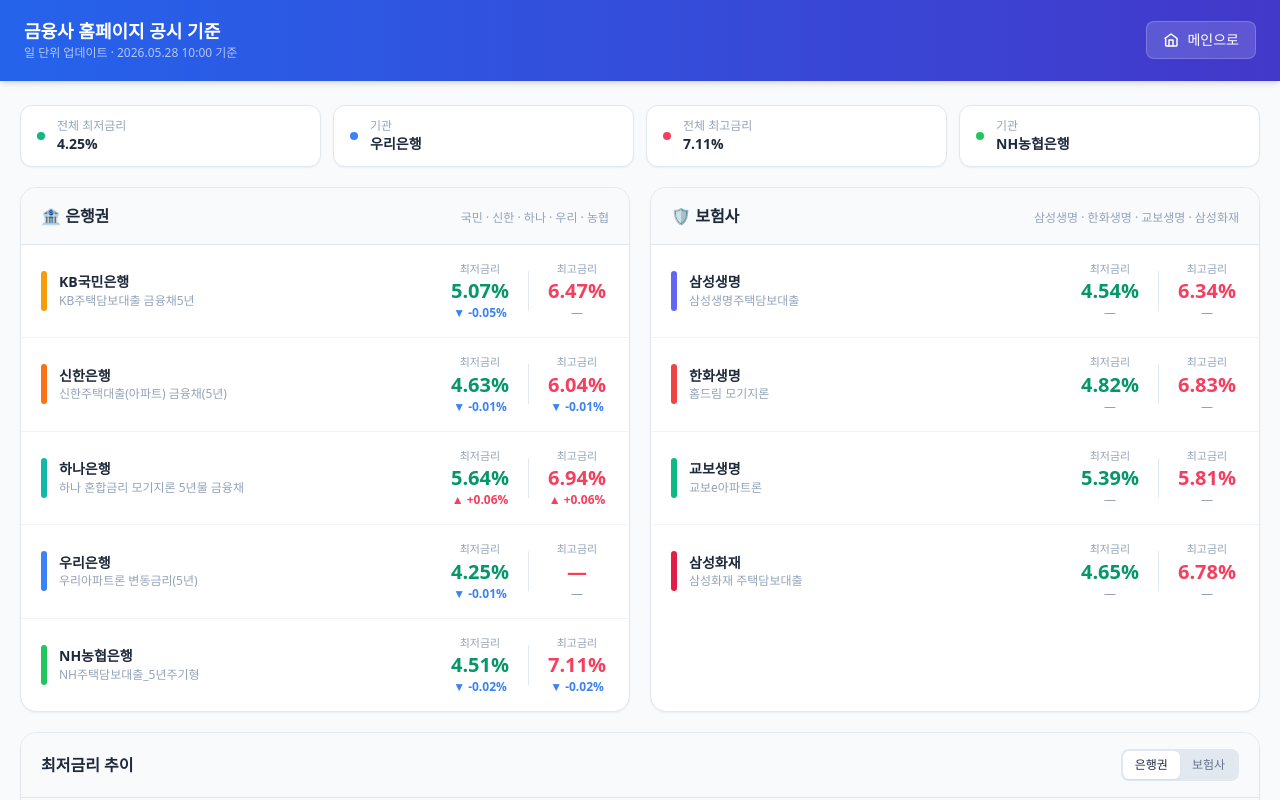
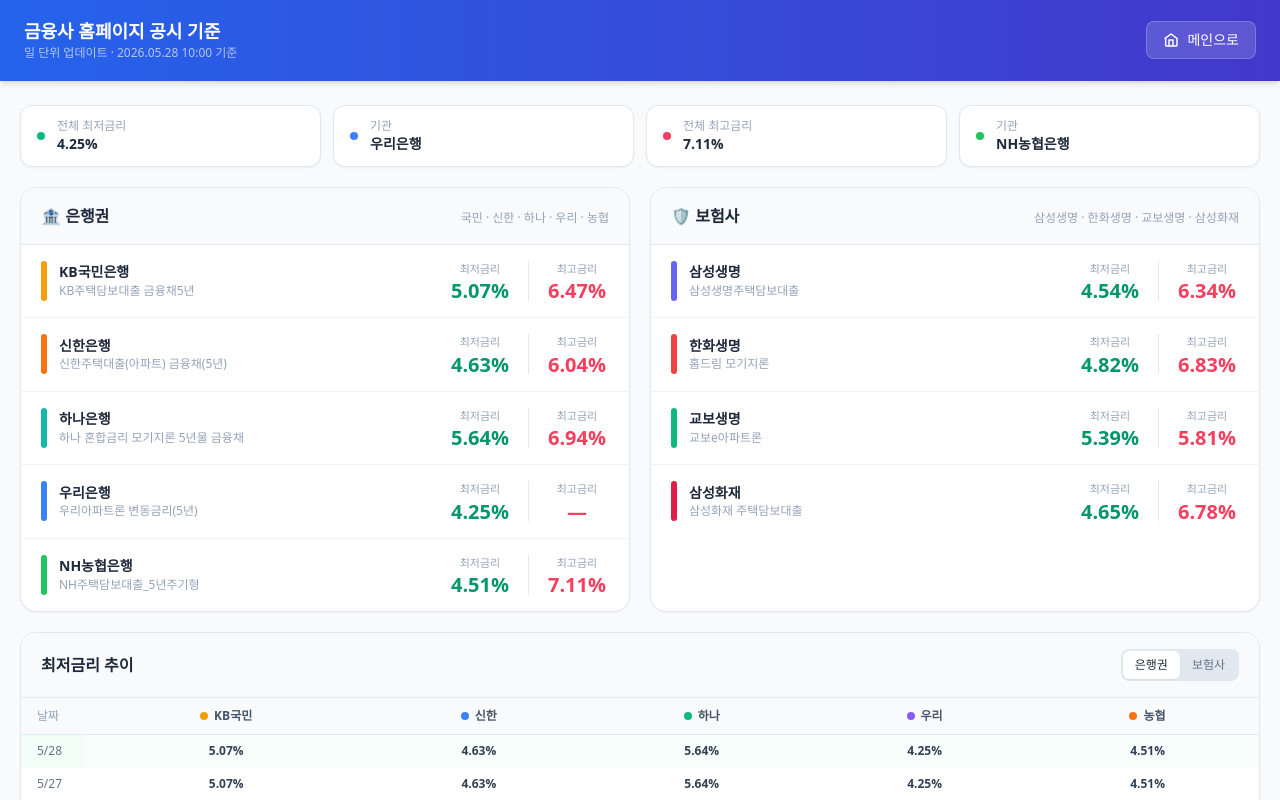
Before and after one commit to adneo-beep/rate_monitor, a React (Vite) app: page / in a window 1280 px wide. Both pictures are taken after a click on the button 292 px from the left and 452 px from the top of the page. Shown: the top 800 px of the page. Built offline with nearby package versions, Linux system fonts and the light colour scheme.

Commit message:
remove rate change indicators from RateRow

```diff
--- a/src/components/RateRow.jsx
+++ b/src/components/RateRow.jsx
@@ -1,21 +1,4 @@
-function ChangeIndicator({ value }) {
-  if (value === null || value === undefined) return null
-  if (value === 0) return <span className="text-slate-400 text-xs leading-none">—</span>
-  if (value > 0) {
-    return (
-      <span className="text-rose-500 text-xs font-semibold leading-none">
-        ▲ +{value.toFixed(2)}%
-      </span>
-    )
-  }
-  return (
-    <span className="text-blue-500 text-xs font-semibold leading-none">
-      ▼ {value.toFixed(2)}%
-    </span>
-  )
-}
-
-export default function RateRow({ name, product, minRate, maxRate, minChange, maxChange, colorHex, displayRange }) {
+export default function RateRow({ name, product, minRate, maxRate, colorHex }) {
   return (
     <div className="flex items-center py-4 px-5 border-b border-slate-100 last:border-0 hover:bg-slate-50 transition-colors">
       {/* Institution name */}
@@ -31,23 +14,11 @@
       </div>
 
       {/* Rates */}
-      {displayRange ? (
-        <div className="shrink-0 text-right">
-          <div className="text-[11px] text-slate-400 font-medium mb-1">제안금리 범위</div>
-          <div className="text-base font-bold text-slate-700 tabular-nums leading-tight">{displayRange}</div>
-          <div className="mt-1 h-4 flex items-center justify-end">
-            <ChangeIndicator value={minChange} />
-          </div>
-        </div>
-      ) : (
       <div className="flex items-center gap-4 shrink-0">
         <div className="text-center min-w-[64px]">
           <div className="text-[11px] text-slate-400 font-medium mb-1">최저금리</div>
           <div className="text-xl font-bold text-emerald-600 leading-none tabular-nums">
             {minRate !== null ? `${minRate.toFixed(2)}%` : '—'}
-            </div>
-            <div className="mt-1 h-4 flex items-center justify-center">
-              <ChangeIndicator value={minChange} />
           </div>
         </div>
 
@@ -58,12 +29,8 @@
           <div className="text-xl font-bold text-rose-500 leading-none tabular-nums">
             {maxRate !== null ? `${maxRate.toFixed(2)}%` : '—'}
           </div>
-            <div className="mt-1 h-4 flex items-center justify-center">
-              <ChangeIndicator value={maxChange} />
         </div>
       </div>
     </div>
-      )}
-    </div>
   )
 }
```
Lines whose indentation alone changed are shown as unchanged.
